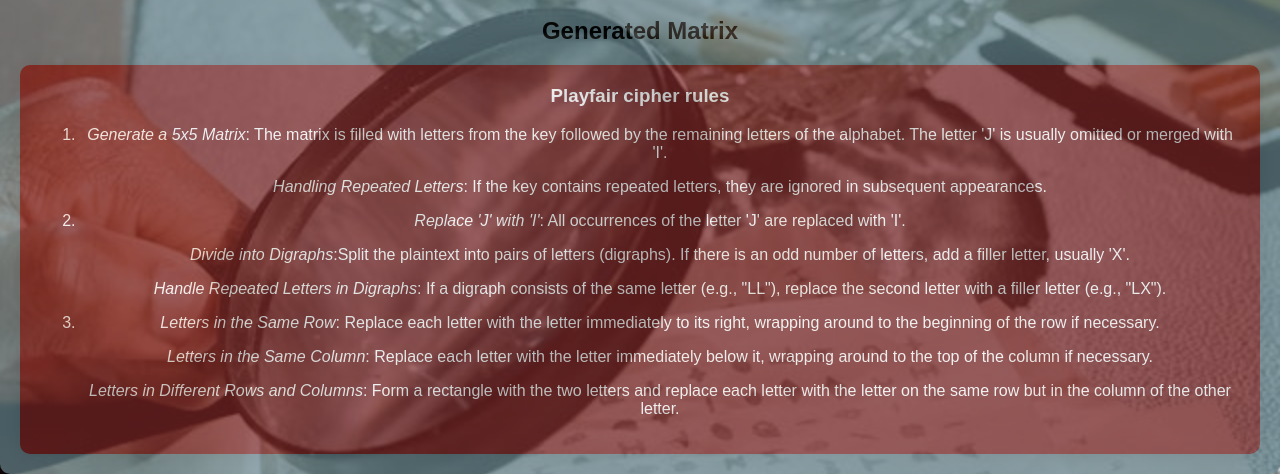
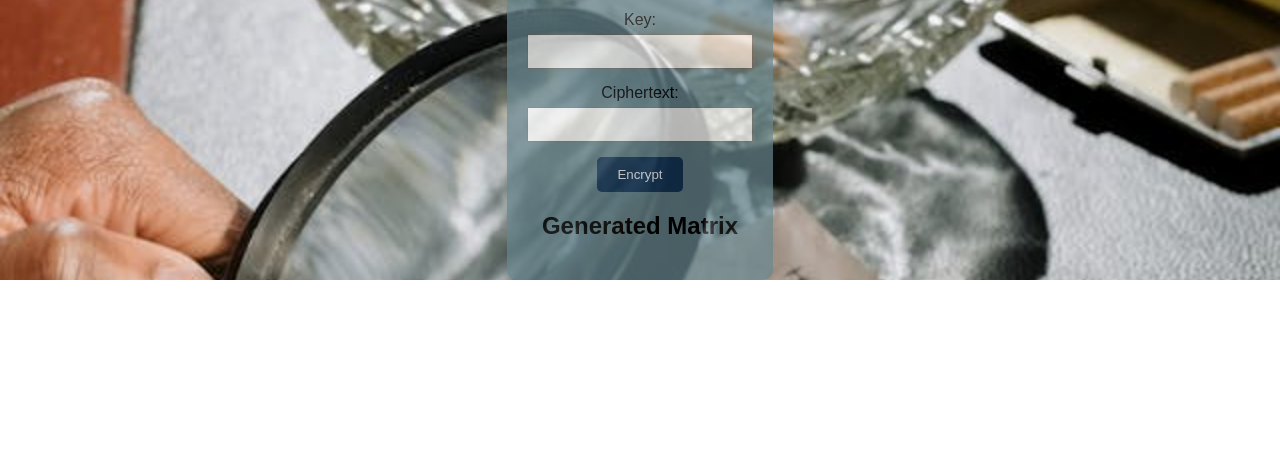
Before and after one commit to Same-xyz/Playfair, a plain HTML site: page index.html in a window 1280 px wide. Shown: the part 521-995 px from the top of the page. After the commit the page ends 801 px from the top, so only its background shows below. Drawn offline with Linux system fonts and the light colour scheme.

Commit message:
Removed problem

```diff
--- a/index.html
+++ b/index.html
@@ -27,25 +27,6 @@
         <button onclick="encrypt()">Encrypt</button>
         <h2>Generated Matrix</h2>
         <div id="matrix-container"></div> <!-- Placeholder for the matrix table -->
-        <article class="card">
-            <h3>Playfair cipher rules</h3>
-            <ol>
-                <li class="rule one">
-                    <p><em>Generate a 5x5 Matrix</em>: The matrix is filled with letters from the key followed by the remaining letters of the alphabet. The letter 'J' is usually omitted or merged with 'I'.</p>
-                    <p><em>Handling Repeated Letters</em>: If the key contains repeated letters, they are ignored in subsequent appearances.</p>
-                </li>
-                <li class="rule two">
-                    <p><em>Replace 'J' with 'I'</em>: All occurrences of the letter 'J' are replaced with 'I'.</p>
-                    <p><em>Divide into Digraphs</em>:Split the plaintext into pairs of letters (digraphs). If there is an odd number of letters, add a filler letter, usually 'X'.</p>
-                    <p><em>Handle Repeated Letters in Digraphs</em>: If a digraph consists of the same letter (e.g., "LL"), replace the second letter with a filler letter (e.g., "LX").</p>
-                </li>
-                <li class="rule two">
-                    <p><em>Letters in the Same Row</em>: Replace each letter with the letter immediately to its right, wrapping around to the beginning of the row if necessary.</p>
-                    <p><em>Letters in the Same Column</em>: Replace each letter with the letter immediately below it, wrapping around to the top of the column if necessary.</p>
-                    <p><em>Letters in Different Rows and Columns</em>: Form a rectangle with the two letters and replace each letter with the letter on the same row but in the column of the other letter.</p>
-                </li>
-            </ol>
-        </article>
     </div>
     <script src="script.js"></script>
 </body>
--- a/styles.css
+++ b/styles.css
@@ -30,6 +30,7 @@
 }
 #matrix-container{
     margin-bottom: 10px;
+
 }
 .card{
     background-color: #7a2626;
```
